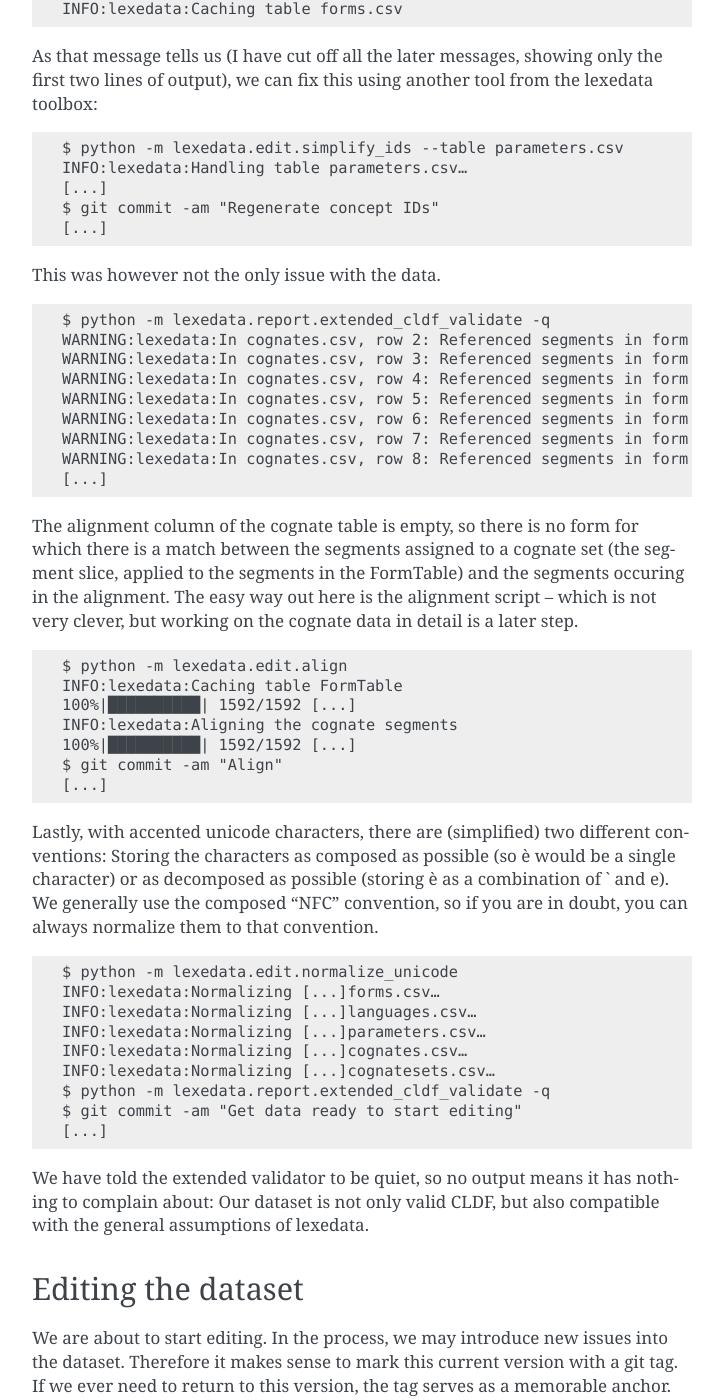
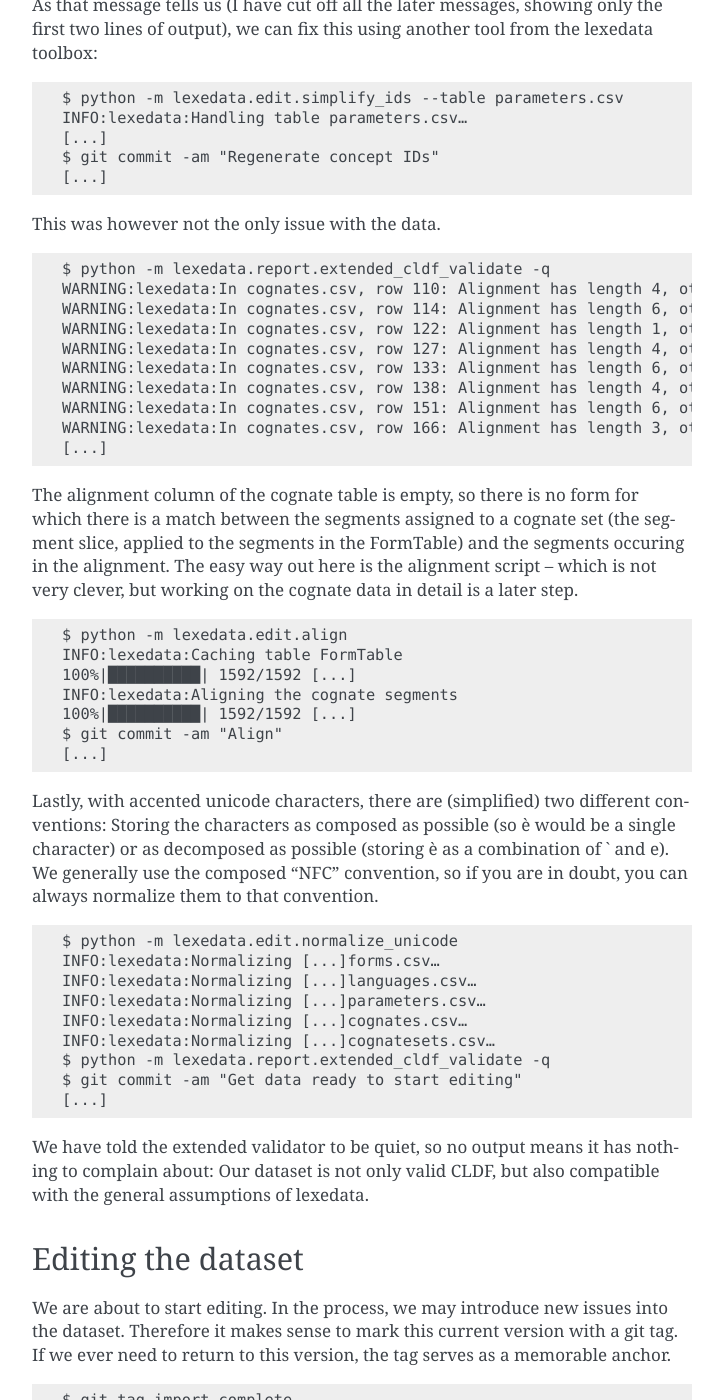
Before and after one commit to lexedata/lexedata, a Sphinx documentation site: the page built from docs/tour.rst, in a window 1280 px wide and 1400 px high, scrolled down 13803 px. Shown: the whole window, without its empty margins (388-1111 px from the left). Built offline with Sphinx 7.4.7, drawn with Linux system fonts in a browser that asks for light colours; some of the changed text lies outside the part shown.

Commit message:
Test multiple cognate sets

```diff
--- a/docs/tour.rst
+++ b/docs/tour.rst
@@ -52,11 +52,6 @@
 way the testing system also knows where to find the file.) ::
 
     $ python -c 'import pkg_resources; open("bantu.xlsx", "wb").write(pkg_resources.resource_stream("lexedata", "data/example-bantu.xlsx").read())'
-
-(curl is a command line tool to download files from URLs, available
-under Linux and Windows. You can, of course, download the file
-yourself using whatever method you are most comfortable with, and save
-it as ``Bantu.xlsx`` in this folder.)
 
 If you look at this data (we will do it in Python, but feel free to open it in
 Excel), you will see that ::
@@ -676,13 +673,14 @@
 This was however not the only issue with the data. ::
 
     $ python -m lexedata.report.extended_cldf_validate -q
-    WARNING:lexedata:In cognates.csv, row 2: Referenced segments in form resolve to ɓ ɛ́ s ɛ̃, while alignment contains segments .
-    WARNING:lexedata:In cognates.csv, row 3: Referenced segments in form resolve to d i a, while alignment contains segments .
-    WARNING:lexedata:In cognates.csv, row 4: Referenced segments in form resolve to m a b ú d ú, while alignment contains segments .
-    WARNING:lexedata:In cognates.csv, row 5: Referenced segments in form resolve to b w e l é, while alignment contains segments .
-    WARNING:lexedata:In cognates.csv, row 6: Referenced segments in form resolve to d i b u m, while alignment contains segments .
-    WARNING:lexedata:In cognates.csv, row 7: Referenced segments in form resolve to é n d ɛ̃ n ɛ̀, while alignment contains segments .
-    WARNING:lexedata:In cognates.csv, row 8: Referenced segments in form resolve to i n ɔ̌ n, while alignment contains segments .
+    WARNING:lexedata:In cognates.csv, row 110: Alignment has length 4, other alignments of cognateset big_1 have length(s) {6}
+    WARNING:lexedata:In cognates.csv, row 114: Alignment has length 6, other alignments of cognateset blood_11 have length(s) {4}
+    WARNING:lexedata:In cognates.csv, row 122: Alignment has length 1, other alignments of cognateset die_1 have length(s) {2}
+    WARNING:lexedata:In cognates.csv, row 127: Alignment has length 4, other alignments of cognateset eat_1 have length(s) {2}
+    WARNING:lexedata:In cognates.csv, row 133: Alignment has length 6, other alignments of cognateset feather_19 have length(s) {4}
+    WARNING:lexedata:In cognates.csv, row 138: Alignment has length 4, other alignments of cognateset full_8 have length(s) {7}
+    WARNING:lexedata:In cognates.csv, row 151: Alignment has length 6, other alignments of cognateset knee_13 have length(s) {7}
+    WARNING:lexedata:In cognates.csv, row 166: Alignment has length 3, other alignments of cognateset name_1 have length(s) {4}
     [...]
 
 The alignment column of the cognate table is empty, so there is no form for which
@@ -741,8 +739,8 @@
 
     $ head -n3 cognates.csv
     ID,Form_ID,Cognateset_ID,Segment_Slice,Alignment,Source,Status_Column
-    duala_all,duala_all,all_1,1:4,ɓ ɛ́ s ɛ̃ - -,,automatically aligned
-    duala_arm,duala_arm,arm_7,1:3,d i a,,automatically aligned
+    duala_all-all_1,duala_all,all_1,1:4,ɓ ɛ́ s ɛ̃ - -,,automatically aligned
+    duala_arm-arm_7,duala_arm,arm_7,1:3,d i a,,automatically aligned
 
 Most scripts do not add a status column if there is none. To make use of this
 functionality, we therefore add status columns to all tables. ::
@@ -873,18 +871,18 @@
     $ grep 'kikuyu_\(white\|new\)' forms.csv cognates.csv
     forms.csv:kikuyu_new,Kikuyu,new,erũ,,e r ũ,,
     forms.csv:kikuyu_white,Kikuyu,white,erũ,,e r ũ,,
-    cognates.csv:kikuyu_new,kikuyu_new,new_3,1:3,e r ũ,,automatically aligned
-    cognates.csv:kikuyu_white,kikuyu_white,white_2,1:3,e r ũ,,automatically aligned
+    cognates.csv:kikuyu_new-new_3,kikuyu_new,new_3,1:3,e r ũ,,automatically aligned
+    cognates.csv:kikuyu_white-white_2,kikuyu_white,white_2,1:3,e r ũ,,automatically aligned
     $ python -m lexedata.edit.merge_homophones polysemies.txt
     WARNING:lexedata:I had to set a separator for your forms' concepts. I set it to ';'.
     INFO:lexedata:Going through forms and merging
     100%|██████████| 1592/1592 [...]
     $ grep 'kikuyu_\(white\|new\)' forms.csv cognates.csv
     forms.csv:kikuyu_new,Kikuyu,new;white,erũ,,e r ũ,,
-    cognates.csv:kikuyu_new,kikuyu_new,new_3,1:3,e r ũ,,automatically aligned
-    cognates.csv:kikuyu_white,kikuyu_new,white_2,1:3,e r ũ,,automatically aligned
+    cognates.csv:kikuyu_new-new_3,kikuyu_new,new_3,1:3,e r ũ,,automatically aligned
+    cognates.csv:kikuyu_white-white_2,kikuyu_new,white_2,1:3,e r ũ,,automatically aligned
     $ git commit -am "Annotate polysemies"
-    [master [...]] Annotate polysemies
+    [main [...]] Annotate polysemies
      4 files changed, 3302 insertions(+), 3288 deletions(-)
      rewrite parameters.csv (100%)
 
```
Also changed, not shown: other parts of docs/tour.rst (+5 -3 lines), 3 other files.
